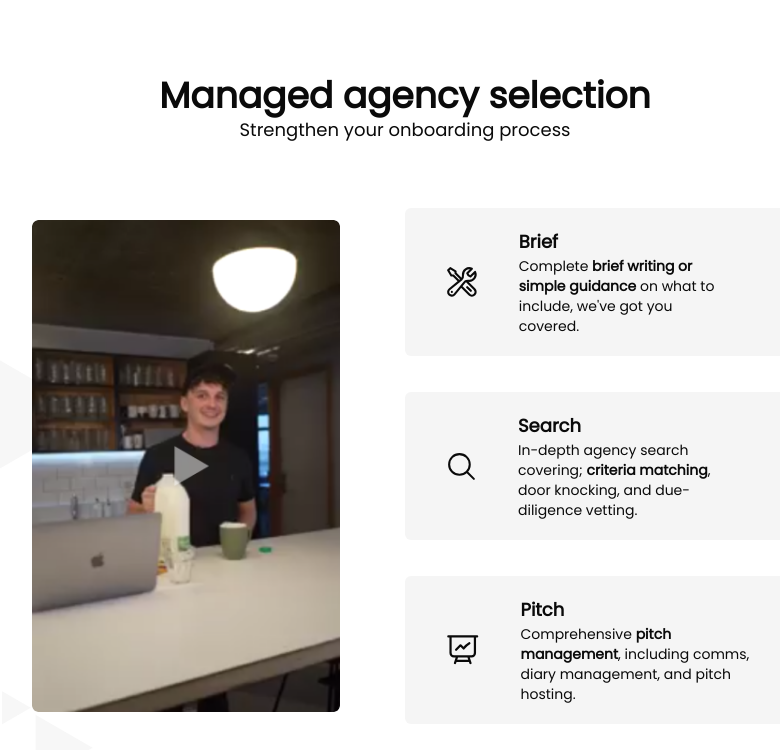
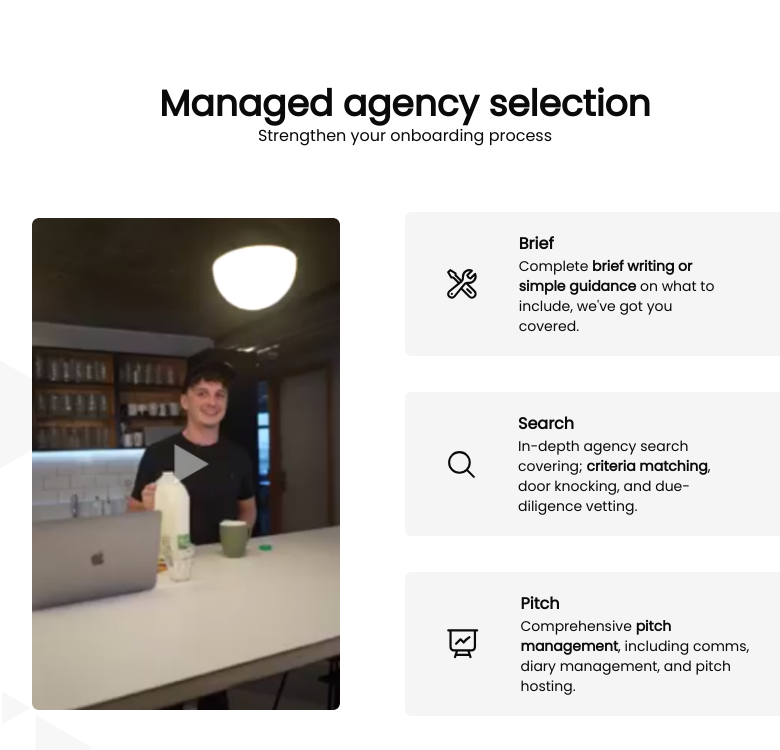
Before and after one commit to radromanov/nextjs-test, a Next.js app: page / in a window 1280 px wide. Shown: the top 750 px of the page, without its empty margins (235-1015 px from the left). Built offline with nearby package versions, Linux system fonts and the light colour scheme.

Commit message:
Update to Subheader component & CardHeader component

```diff
--- a/components/Cards/CardHeader.tsx
+++ b/components/Cards/CardHeader.tsx
@@ -1,22 +1,19 @@
-import { cn } from "@/lib/utils";
 import { Subheader } from "../Typography";
 
-interface Props
-  extends React.DetailedHTMLProps<
-    React.HTMLAttributes<HTMLHeadingElement>,
-    HTMLHeadingElement
-  > {
+interface Props {
   children: React.ReactNode;
 }
 
-export const CardHeader = ({ children, className, ...props }: Props) => {
+export const CardHeader = ({ children }: Props) => {
   return (
     <Subheader
-      className={cn(
-        "text-xs leading-5 mobile-lg:text-sm tablet:text-md tablet:leading-5 laptop:leading-7 desktop-md:text-xl desktop-4k:text-3xl desktop-4k:leading-10 font-bold group-hover:text-blue-500 group-hover:underline",
-        className
-      )}
-      {...props}
+      className={`group-hover:text-blue-500 group-hover:underline font-bold
+        text-xs leading-5
+        mobile-md:leading-6
+        mobile-lg:text-sm
+        tablet:text-md
+        desktop-md:text-lg
+        desktop-4k:text-3xl desktop-4k:leading-10`}
     >
       {children}
     </Subheader>
--- a/components/Typography/Subheader.tsx
+++ b/components/Typography/Subheader.tsx
@@ -10,13 +10,7 @@ interface Props
 
 export const Subheader = ({ children, className, ...props }: Props) => {
   return (
-    <h3
-      className={cn(
-        "pointer-events-none select-none leading-5 text-xs mobile-lg:text-xs tablet-sm:text-md laptop:text-lg desktop:text-lg desktop-md:text-2xl desktop-4k:text-3xl",
-        className
-      )}
-      {...props}
-    >
+    <h3 className={cn(`pointer-events-none select-none`, className)} {...props}>
       <span>{children}</span>
     </h3>
   );
```
